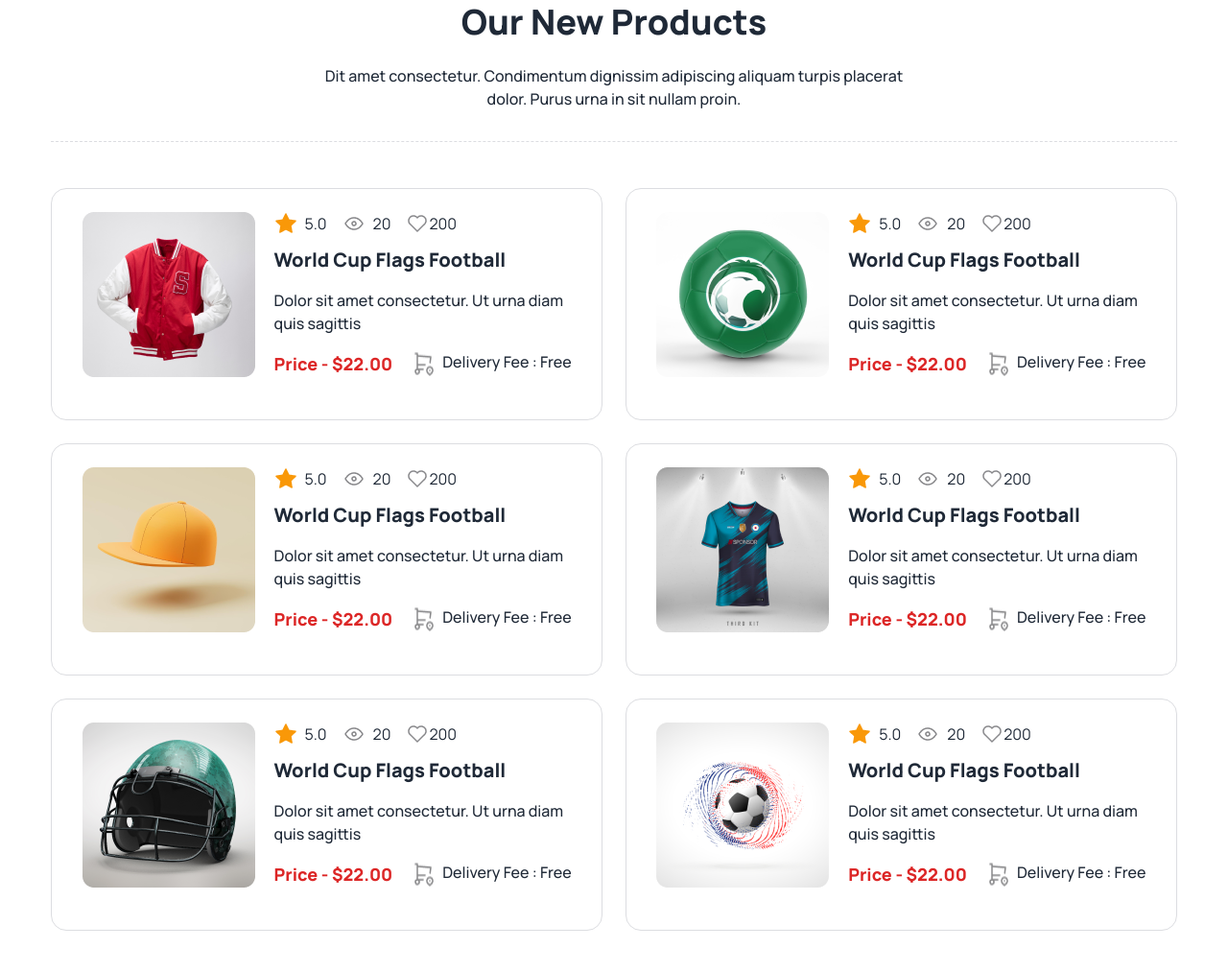
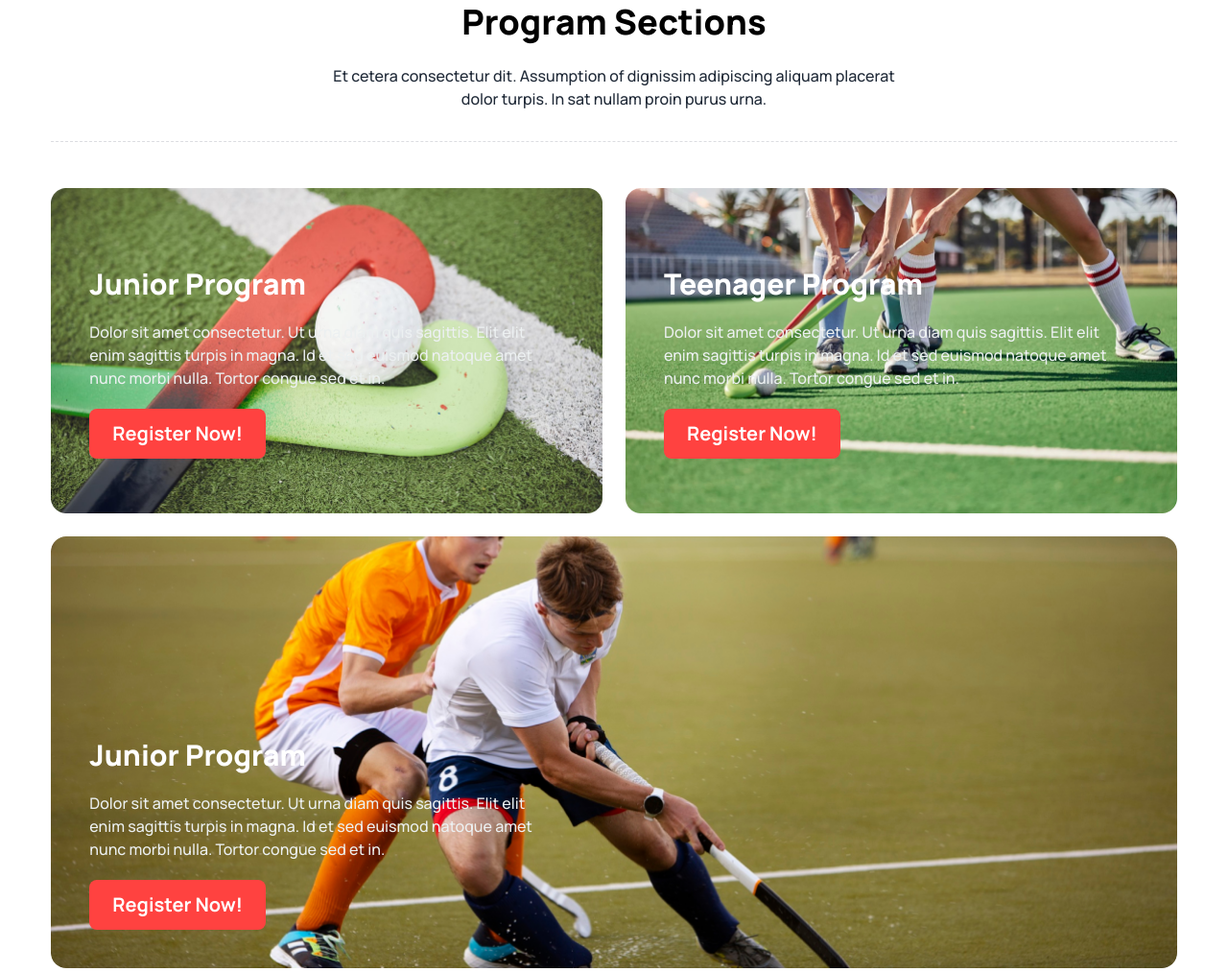
Before and after one commit to noha-buri/tailwind-css, a plain HTML site: page index.html in a window 1280 px wide. Shown: the part 1692-2705 px from the top of the page at 96% size. Drawn offline with nearby package versions, Linux system fonts and the light colour scheme.

Commit message:
total website commit

```diff
--- a/index.html
+++ b/index.html
@@ -113,6 +113,7 @@
   </header>
   <main>
     <!-- professional hockeys club -->
+    <section>
       <div class="container mx-auto width-11/12 mt-24  ">
           <div class=" w-full mx-auto border-y border-dashed border-[#dcdde1]  text-center py-8 mb-12">
               <h2 class="text-4xl font-extrabold mb-6"> Professional Hockeys Club</h2>
@@ -162,8 +163,61 @@
               </div>
             </div>
           </div>
+      </div>
+    </section>
+    <!-- program section -->
+    <section class="w-11/12 conatainer mx-auto mb-24 ">
+            <div class="text-center border-y border-dashed border-[#dcdde1] py-8 mb-12">
+              <h2 class="text-black text-4xl font-extrabold mb-6">Program Sections</h2>
+              <p class="font-medium">Et cetera consectetur dit. Assumption of dignissim adipiscing aliquam placerat <br> dolor turpis. In sat nullam proin purus urna.</p>
+            </div>
 
-      </div>
+            <div class=" grid sm:gap-6 sm:grid-cols-2 lg:grid-cols-2">
+                <!-- first image -->
+              <div class="relative  " >
+                <img class="w-full" src="images/2.png" alt="">
+                <div class="ml-10 absolute top-[82px] ">
+                 <h2 class="text-3xl text-white font-extrabold ">Junior Program</h2>
+                 <p class="font-medium text-[#ecf0f1] my-5">
+                    Dolor sit amet consectetur. Ut urna diam quis sagittis. Elit elit <br>
+                   enim sagittis turpis in magna. Id et sed euismod natoque amet <br> nunc morbi nulla. Tortor congue sed et in.
+                 </p>
+                  <button class="bg-[#FF4240] rounded-lg px-6 py-3">
+                    <p class="text-xl font-bold text-white">Register Now!</p>
+                  </button>
+                </div>
+              </div>
+
+              <!-- second image -->
+              <div class="relative mt-6 sm:mt-0" >
+                <img class="w-full  " src="images/3.png" alt="" >
+                <div class="ml-10 absolute top-[82px] ">
+                  <h2 class="text-3xl text-white font-extrabold ">Teenager Program</h2>
+                  <p class="font-medium text-[#ecf0f1] my-5">
+                    Dolor sit amet consectetur. Ut urna diam quis sagittis. Elit elit <br>
+                    enim sagittis turpis in magna. Id et sed euismod natoque amet <br> nunc morbi nulla. Tortor congue sed et in.
+                  </p>
+                  <button class="bg-[#FF4240] rounded-lg px-6 py-3">
+                    <p class="text-xl font-bold text-white">Register Now!</p>
+                  </button>
+                </div>
+              </div>
+            </div>
+            <!-- third image -->
+            <div class="mt-6 bg-no-repeat bg-cover bg-center rounded-2xl grid content-center sm:content-end " style="background-image: url('images/4.png');width: 100%; height: 450px;">
+              <div class="ml-10 w-[400px] sm:w-auto">
+                <h2 class="text-3xl text-white font-extrabold ">Junior Program</h2>
+                <p class="font-medium text-[#ecf0f1] my-5">
+                  Dolor sit amet consectetur. Ut urna diam quis sagittis. Elit elit <br>
+                  enim sagittis turpis in magna. Id et sed euismod natoque amet <br> nunc morbi nulla. Tortor congue sed et in.
+                </p>
+                <button class="bg-[#FF4240] rounded-lg px-6 py-3 sm:mb-10">
+                  <p class="text-xl font-bold text-white">Register Now!</p>
+                </button>
+              </div>
+            </div>
+    </section>
+
 <!-- our new products -->
 <section class="container mx-auto w-11/12 ">
           <div class="text-center mb-12 border-y border-dashed border-[#dcdde1] py-8">
@@ -455,7 +509,7 @@
     </div>
     <div class="sm:col-span-2">
       <p class="text-xl font-bold sm:mt-0">Message</p> <br>
-      <textarea class="w-full h-[200px] sm:h-[370px] rounded-xl bg-[#f8f8f8] pl-5 pt-5"   placeholder="write your message"></textarea>
+      <textarea class="w-full h-[200px] sm:h-[316px] rounded-xl bg-[#f8f8f8] pl-5 pt-5"   placeholder="write your message"></textarea>
     </div>
   </form>
   <button class="w-full text-white bg-[#FF4240] rounded-xl text-center py-4 mt-6 sm:mt-8">
```
